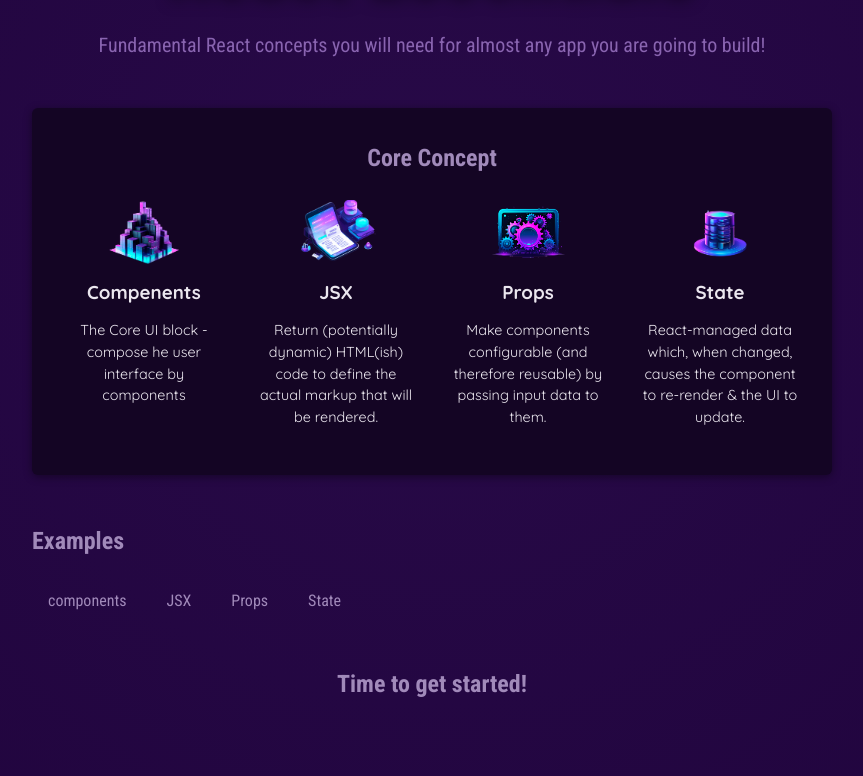
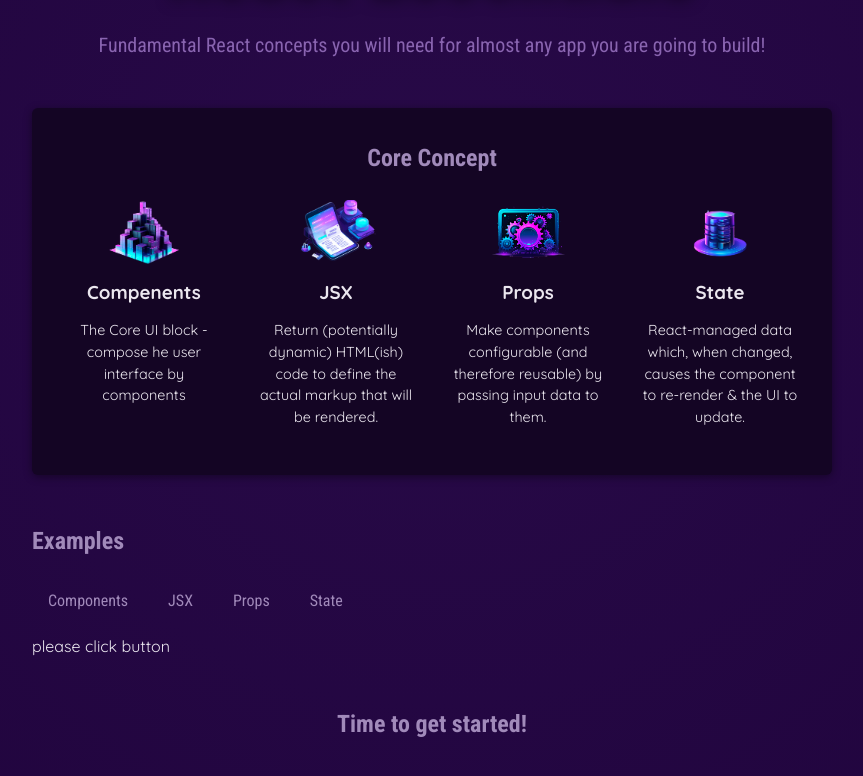
Before and after one commit to shiran02/React-Complete-Course-2024, a React (Vite) app: page / in a window 1280 px wide. Shown: the part 392-1168 px from the top of the page, without its empty margins (208-1071 px from the left). Built offline with nearby package versions, Linux system fonts and the light colour scheme.

Commit message:
event function / managing state / hooks

```diff
--- a/src/App.jsx
+++ b/src/App.jsx
@@ -3,7 +3,7 @@
 import Header from "./components/Header/Header.jsx"
 import CoreConcept from "./components/CoreConcept.jsx"
 import TabButton from "./components/TabButton.jsx";
-
+import { useState } from "react";
 
 
 
@@ -12,10 +12,21 @@
 
 function App() {
 
-  function handleSelect(){
-    console.log('Hello world .selected');
+ // const stateArray =   useState('please click a button');
+  const [selectedTopic ,setSelectedTopic] =   useState('please click a button');
+
+  let tabContent = 'please click button';
+
+  function handleSelect(selectedButton) {
+    //console.log('Hello World - selected!');
+
+
+    //tabContent = selectedButton;
+    setSelectedTopic()
+    console.log(selectedButton);
   }
 
+  console.log('App Component execution');
 
   return (
     <div>
@@ -68,19 +79,17 @@
         </section>
 
 
-        <section id = "examples">
-
+        <section id="examples">
           <h2>Examples</h2>
-            <menu>
-
-
-            {/* <TabButton>Components</TabButton> */}
-            <TabButton label = 'components' onslected={handleSelect}/>
-            <TabButton label = 'JSX' onslected={handleSelect} />
-            <TabButton label = 'Props' onslected={handleSelect} />
-            <TabButton label = 'State' onslected={handleSelect} />
-            </menu>
-
+          <menu>
+            <TabButton onSelect={() => handleSelect('components')}>
+              Components
+            </TabButton>
+            <TabButton onSelect={() => handleSelect('jsx')}>JSX</TabButton>
+            <TabButton onSelect={() => handleSelect('props')}>Props</TabButton>
+            <TabButton onSelect={() => handleSelect('state')}>State</TabButton>
+          </menu>
+          {tabContent}
         </section>
 
         <h2>Time to get started!</h2>
--- a/src/components/TabButton.jsx
+++ b/src/components/TabButton.jsx
@@ -1,13 +1,8 @@
- export default function TabButton({label,onslected}){
-
-   // function handleClick(){
-   //    console.log('Hello world');
-   // }
-    return (
-         <li>
-            <button onClick={onslected}>{label}</button>
-         </li>
-    );
-
-
+export default function TabButton({ children, onSelect }) {
+   console.log('Tab Button Component execution');
+   return (
+     <li>
+       <button onClick={onSelect}>{children}</button>
+     </li>
+   );
  }
```
